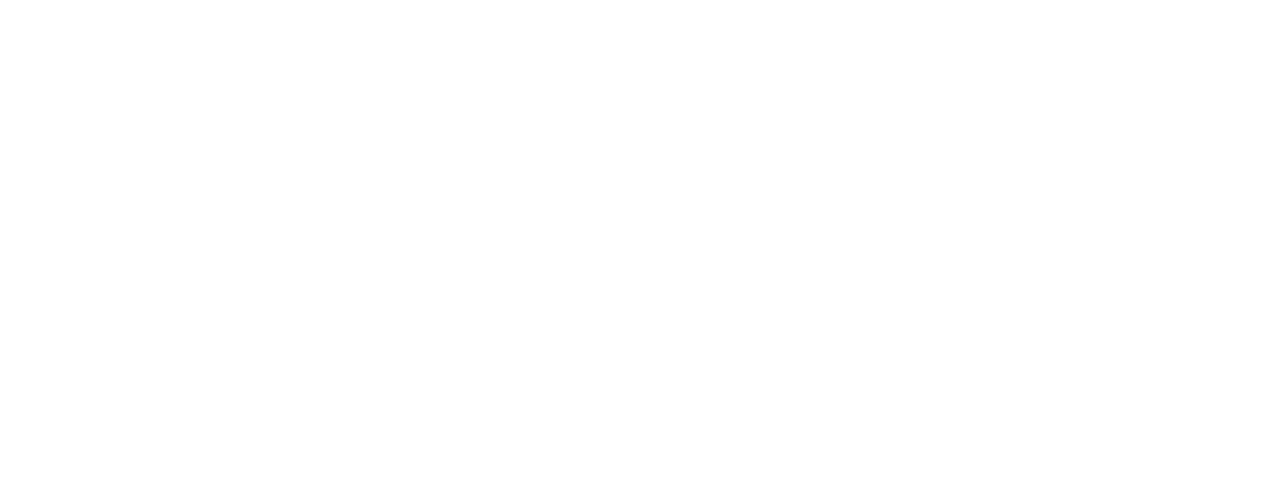
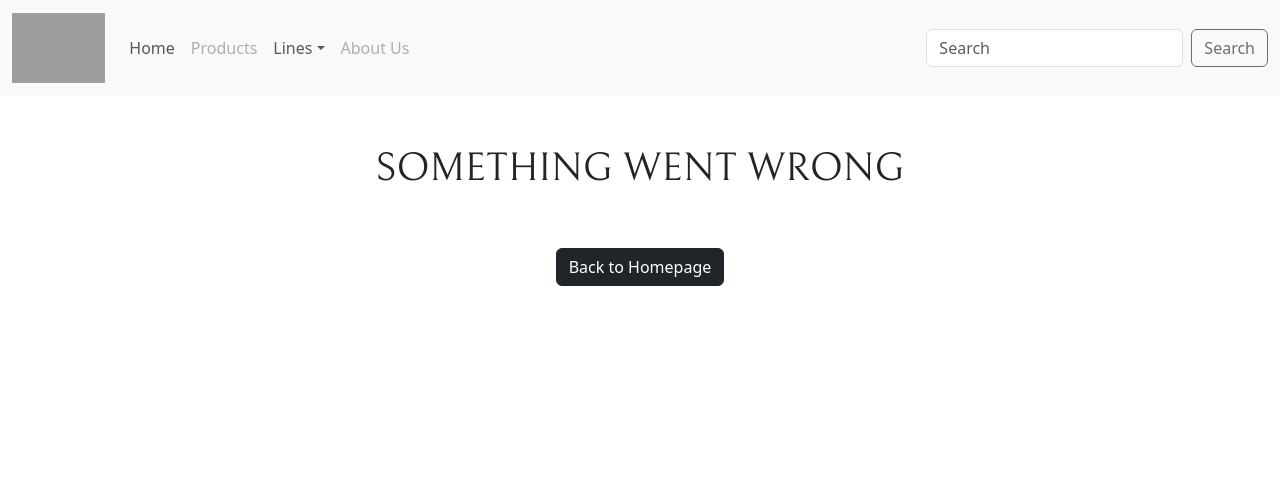
Before and after one commit to nildebenedetti/lacrima-react, a React (Vite) app: page /about in a window 1280 px wide. Before the commit this address had no page. Shown: the top 498 px of the page. Built offline with nearby package versions, Linux system fonts and the light colour scheme; grey boxes are pictures that could not be loaded.

Commit message:
feat(NotFound): add NotFound page and integrate into routing

```diff
--- a/src/App.jsx
+++ b/src/App.jsx
@@ -3,6 +3,7 @@
 import './App.css'
 import AppLayout from "./layouts/AppLayout/AppLayout.jsx";
 import Home from './pages/Home.jsx';
+import NotFound from "./pages/NotFound.jsx";
 
 function App() {
 
@@ -11,6 +12,7 @@
       <Routes>
         <Route path='/' element={<AppLayout/>}>
           <Route index element={<Home/>}/>
+          <Route path='*' element={<NotFound/>}/>
         </Route>
       </Routes>
       </BrowserRouter>
--- /dev/null
+++ b/src/pages/NotFound.jsx
@@ -0,0 +1,19 @@
+import React from 'react'
+import { Link } from 'react-router'
+
+function NotFound() {
+    return (
+        <>
+            <div className='notfound'>
+                <div className='container tw-bold text-center my-5'>
+                    <h1>Something went wrong</h1>
+                    <Link to="/">
+                        <button className='btn btn-dark my-5'>Back to Homepage</button>
+                    </Link>
+                </div>
+            </div>
+        </>
+    )
+}
+
+export default NotFound;
```
